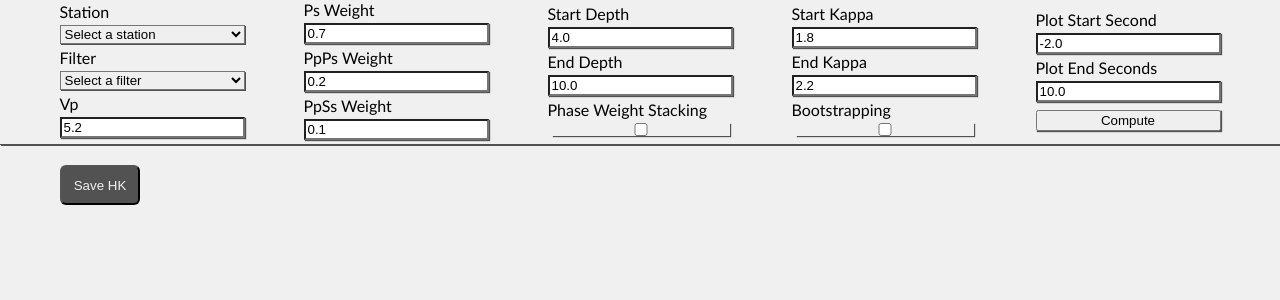
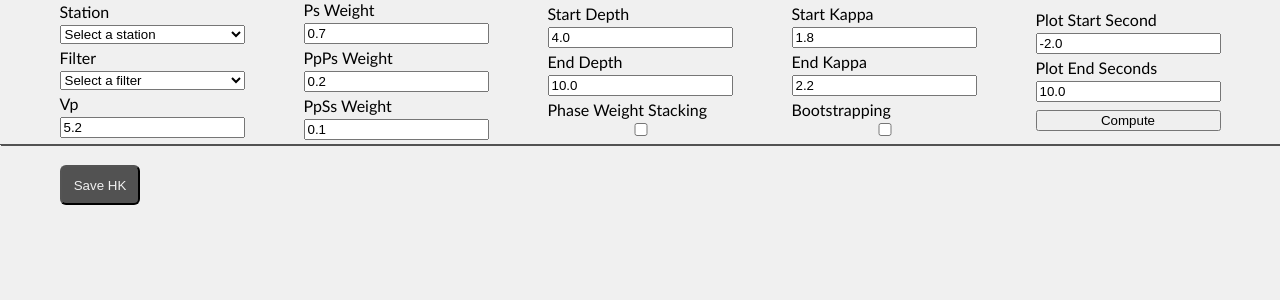
Before and after one commit to khomman/rfpy, a Flask app: page /hkstack in a window 1280 px wide. Shown: the part 48-348 px from the top of the page. Run offline with Flask 2, Linux system fonts and the light colour scheme; data that the repository does not hold is empty.

Commit message:
Fixed HKStack form shadows

```diff
--- a/rfpy/static/main.css
+++ b/rfpy/static/main.css
@@ -129,13 +129,11 @@ html, body {
 .form-group input {
     margin-top: 4px;
     margin-bottom: 4px;
-    box-shadow: 1px 1px 1px var(--nav-color);
 }
 
 .form-group select {
     margin-top: 4px;
     margin-bottom: 4px;
-    box-shadow: 1px 1px var(--nav-color);
 }
 
 #saveButton {
```
